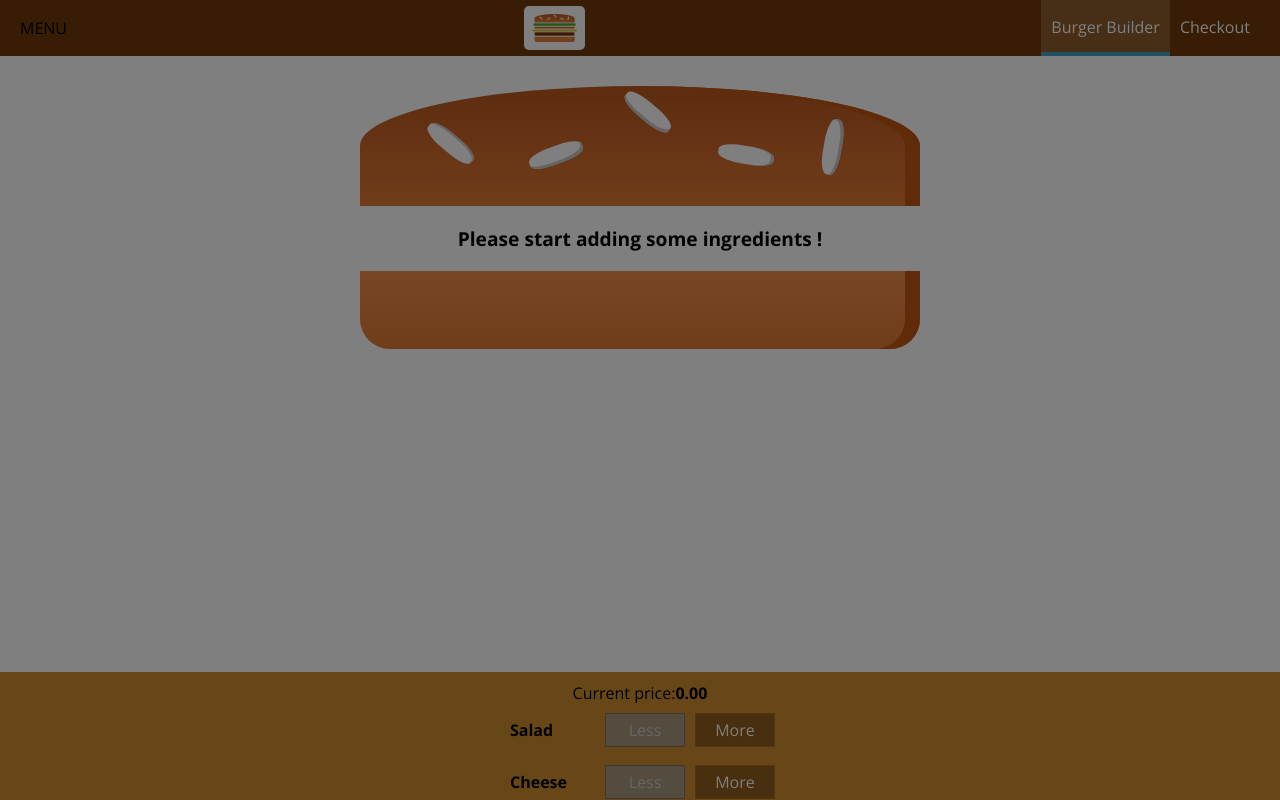
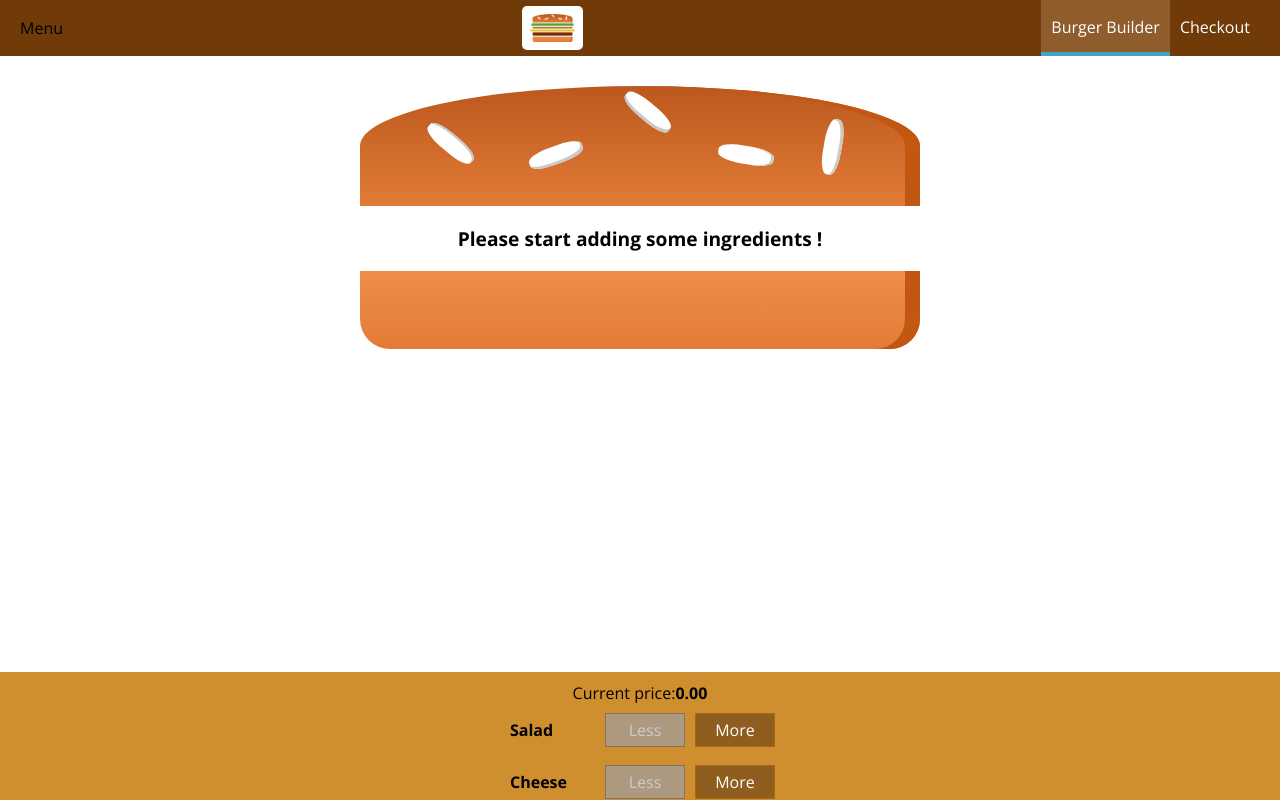
Before and after one commit to Eric-ciccotti/react-sandwich-maker, a React (Create React App) app: page / in a window 1280 px wide. Shown: the top 800 px of the page. Built offline with nearby package versions, Linux system fonts and the light colour scheme.

Commit message:
Added toggle button for sideDrawer

```diff
--- a/src/components/Layout/Layout.js
+++ b/src/components/Layout/Layout.js
@@ -8,17 +8,20 @@ import SideDrawer from '../Navigation/SideDrawer/SideDrawer';
 class Layout extends Component {
 
     state = {
-        showSideDrawer: true
+        showSideDrawer: false
     }
-    sideDrawerCloseHandler = () => {
-        this.setState({showSideDrawer: false});
+
+    sideDrawerToggleHandler = () => {
+        this.setState((prevState) => {
+            return {showSideDrawer: !prevState.showSideDrawer}
+        });
     }
 
     render() {
         return (
         <Aux>
-            <Toolbar />
-            <SideDrawer open={this.state.showSideDrawer} closed={this.sideDrawerCloseHandler}/>
+            <Toolbar sideDrawerToggleClicked={this.sideDrawerToggleHandler}/>
+            <SideDrawer open={this.state.showSideDrawer} closed={this.sideDrawerToggleHandler}/>
             <main className={classes.Content}>
                 {this.props.children}
             </main>
--- /dev/null
+++ b/src/components/Navigation/SideDrawer/DrawerToggle/DrawerToogle.js
@@ -0,0 +1,9 @@
+import React from 'react';
+
+const drawerToggle = (props) => (
+    <div onClick={props.clicked}>Menu</div>
+);
+
+
+
+export default drawerToggle;
--- a/src/components/Navigation/Toolbar/Toolbar.js
+++ b/src/components/Navigation/Toolbar/Toolbar.js
@@ -2,12 +2,14 @@ import React from 'react';
 import classes from './Toolbar.module.css';
 import Logo from '../../Logo/Logo';
 import NavigationItems from '../NavigationItems/NavigationItems';
+import DrawerToggle from '../SideDrawer/DrawerToggle/DrawerToogle';
+
 
 const toolbar = props => (
     <header className={classes.Toolbar}>
-        <div>MENU</div>
+        <DrawerToggle clicked={props.sideDrawerToggleClicked}/>
         <div className={classes.Logo}>
-            <Logo />
+            <Logo/>
         </div>
         <nav className={classes.DesktopOnly}>
             <NavigationItems />
```
